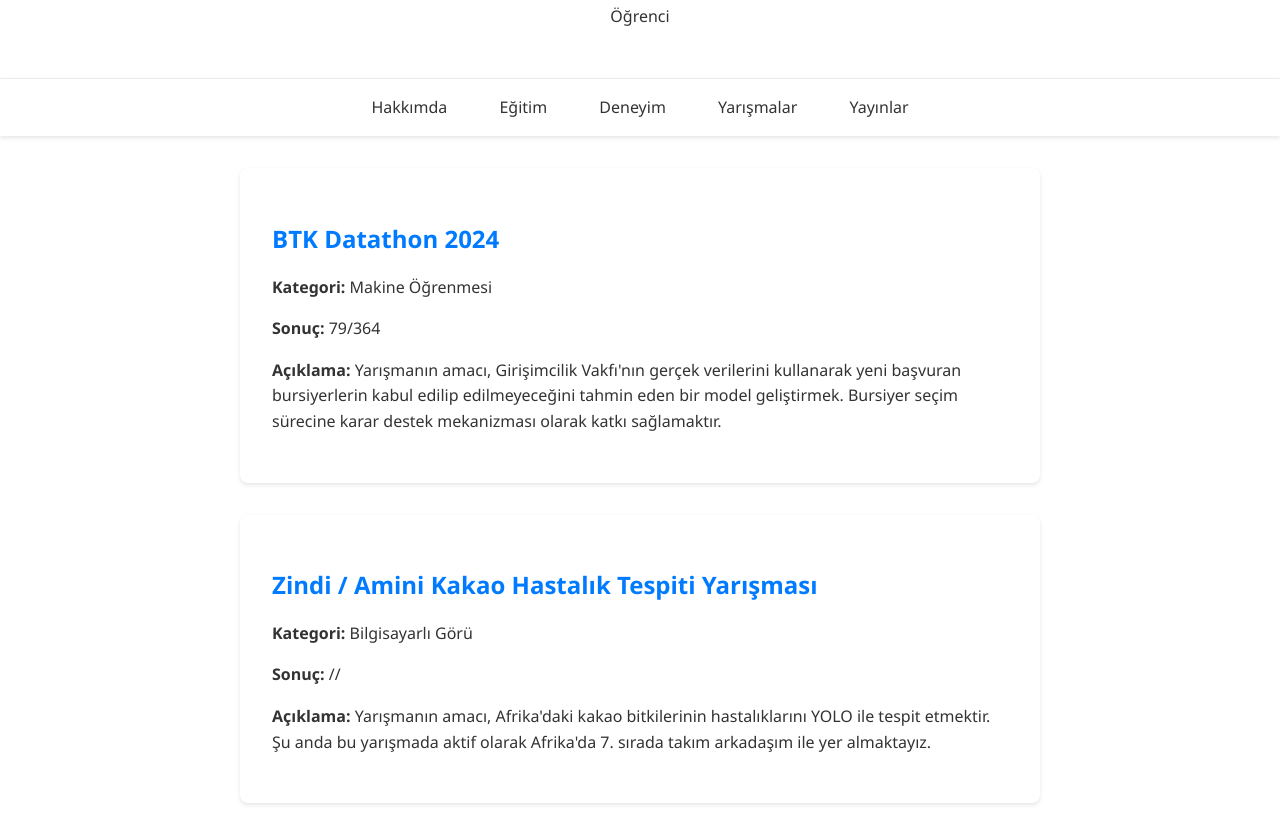
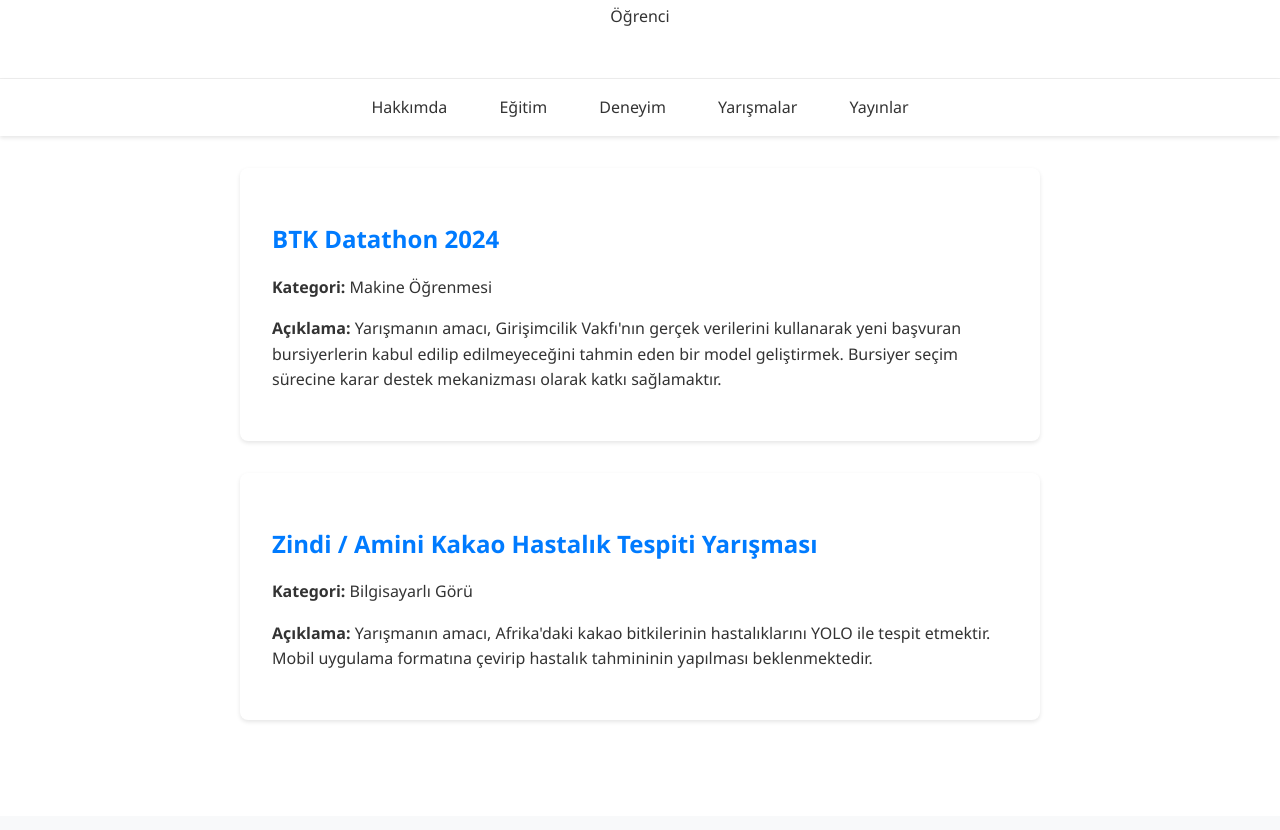
Before and after one commit to mveysi/personalwebsite, a plain HTML site: page competitions.html in a window 1280 px wide. Shown: the part 122-952 px from the top of the page. Drawn offline with Linux system fonts and the light colour scheme.

Commit message:
Update competitions.html

```diff
--- a/competitions.html
+++ b/competitions.html
@@ -84,15 +84,13 @@
         <div class="competition-card">
             <h2>BTK Datathon 2024</h2>
             <p><strong>Kategori:</strong> Makine Öğrenmesi</p>
-            <p><strong>Sonuç:</strong> 79/364</p>
             <p><strong>Açıklama:</strong> Yarışmanın amacı, Girişimcilik Vakfı'nın gerçek verilerini kullanarak yeni başvuran bursiyerlerin kabul edilip edilmeyeceğini tahmin eden bir model geliştirmek. Bursiyer seçim sürecine karar destek mekanizması olarak katkı sağlamaktır.</p>
         </div>
 
         <div class="competition-card">
             <h2>Zindi / Amini Kakao Hastalık Tespiti Yarışması</h2>
             <p><strong>Kategori:</strong> Bilgisayarlı Görü</p>
-            <p><strong>Sonuç:</strong> //</p>
-            <p><strong>Açıklama:</strong> Yarışmanın amacı, Afrika'daki kakao bitkilerinin hastalıklarını YOLO ile tespit etmektir. Şu anda bu yarışmada aktif olarak Afrika'da 7. sırada takım arkadaşım ile yer almaktayız.</p>
+            <p><strong>Açıklama:</strong> Yarışmanın amacı, Afrika'daki kakao bitkilerinin hastalıklarını YOLO ile tespit etmektir. Mobil uygulama formatına çevirip hastalık tahmininin yapılması beklenmektedir.</p>
         </div>
     </div>
 
@@ -100,4 +98,5 @@
         <p>&copy; 2025 Tüm hakları saklıdır.</p>
     </div>
 </body>
+
 </html>
```
